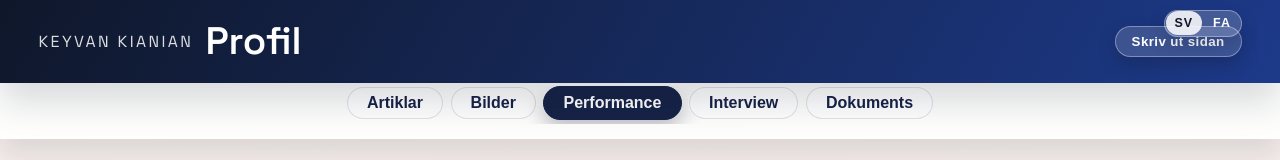
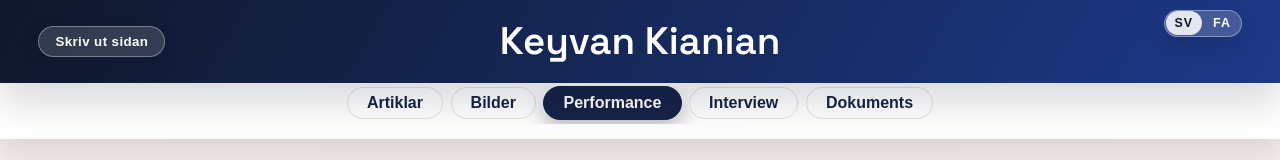
Before and after one commit to keyvankianian/profile, a React (Vite) app: page / in a window 1280 px wide. Shown: the top 160 px of the page. Built offline with nearby package versions, Linux system fonts and the light colour scheme.

Commit message:
Move print action to left header

```diff
--- a/src/components/App/App.css
+++ b/src/components/App/App.css
@@ -19,9 +19,10 @@ header {
 .title-group {
   display: flex;
   flex-direction: column;
-  align-items: flex-start;
+  align-items: center;
   gap: 0.35rem;
-  text-align: left;
+  text-align: center;
+  justify-self: center;
 }
 
 header .print-button {
@@ -35,7 +36,7 @@ header .print-button {
   cursor: pointer;
   transition: background-color 0.2s ease, color 0.2s ease;
   box-shadow: 0 8px 18px rgba(15, 23, 42, 0.25);
-  justify-self: end;
+  justify-self: left;
 }
 
 header .print-button:hover,
@@ -44,19 +45,18 @@ header .print-button:focus-visible {
   outline: none;
 }
 
-header .logo {
-  justify-self: start;
-  font-size: clamp(0.85rem, 2vw, 1rem);
-  text-transform: uppercase;
-  letter-spacing: 0.15em;
-  color: rgba(255, 255, 255, 0.85);
-}
-
 header .title {
   font-size: clamp(1.5rem, 4vw, 2.4rem);
   margin: 0;
   font-weight: 600;
-  text-align: left;
+  text-align: center;
+}
+
+.print-button--ghost {
+  visibility: hidden;
+  pointer-events: none;
+  user-select: none;
+  justify-self: right;
 }
 
 .language-switch {
@@ -192,12 +192,12 @@ header .title {
 [dir='rtl'] header {
   direction: rtl;
   grid-template-columns: auto 1fr auto;
-  justify-items: start;
+  justify-items: center;
 }
 
 [dir='rtl'] .title-group {
-  align-items: flex-end;
-  text-align: right;
+  align-items: center;
+  text-align: center;
 }
 
 [dir='rtl'] .language-switch {
@@ -224,10 +224,13 @@ header .title {
     padding-top: 1rem;
   }
 
-  header .logo,
   header .title,
   header .print-button {
     justify-self: center;
+  }
+
+  .print-button--ghost {
+    display: none;
   }
 
   header .print-button {
--- a/src/components/App/App.jsx
+++ b/src/components/App/App.jsx
@@ -38,16 +38,14 @@ const tabs = [
 
 const translations = {
   sv: {
-    logo: 'Keyvan Kianian',
-    title: 'Profil',
+    title: 'Keyvan Kianian',
     printButton: 'Skriv ut sidan',
     allList: '☰ Alla listor',
     languageLabel: 'Välj språk',
     languageNames: { sv: 'SV', fa: 'FA' }
   },
   fa: {
-    logo: 'کیوان کیانیان',
-    title: 'پروفایل',
+    title: 'Keyvan Kianian',
     printButton: 'چاپ صفحه',
     allList: '☰ فهرست کامل',
     languageLabel: 'انتخاب زبان',
@@ -113,7 +111,9 @@ const App = () => {
   return (
     <>
       <header>
-        <span className="logo">{localizedStrings.logo}</span>
+        <button type="button" className="print-button" onClick={handlePrint}>
+          {localizedStrings.printButton}
+        </button>
         <div className="title-group">
           <h1 className="title">{localizedStrings.title}</h1>
           <div className="language-switch" aria-label={localizedStrings.languageLabel}>
@@ -129,7 +129,7 @@ const App = () => {
             ))}
           </div>
         </div>
-        <button type="button" className="print-button" onClick={handlePrint}>
+        <button type="button" className="print-button print-button--ghost" aria-hidden="true" tabIndex={-1}>
           {localizedStrings.printButton}
         </button>
       </header>
```
